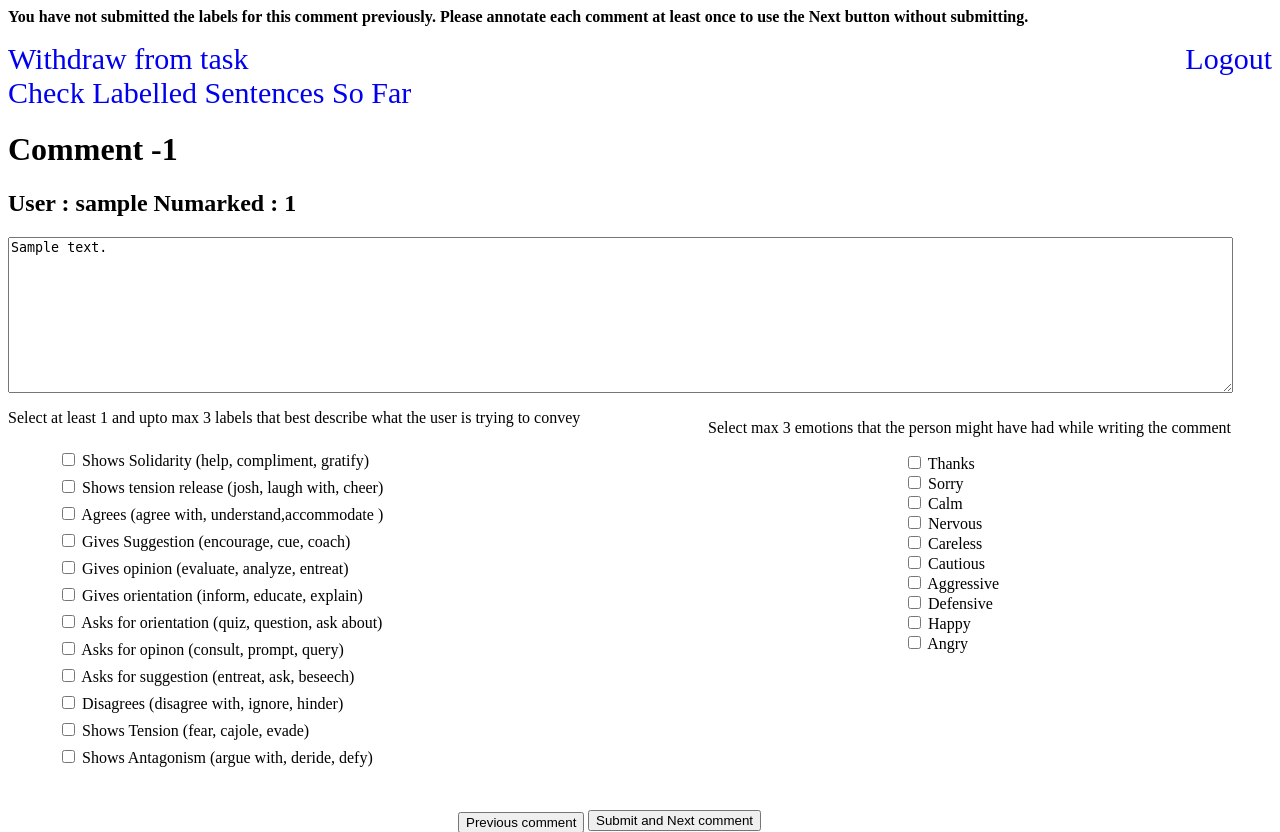
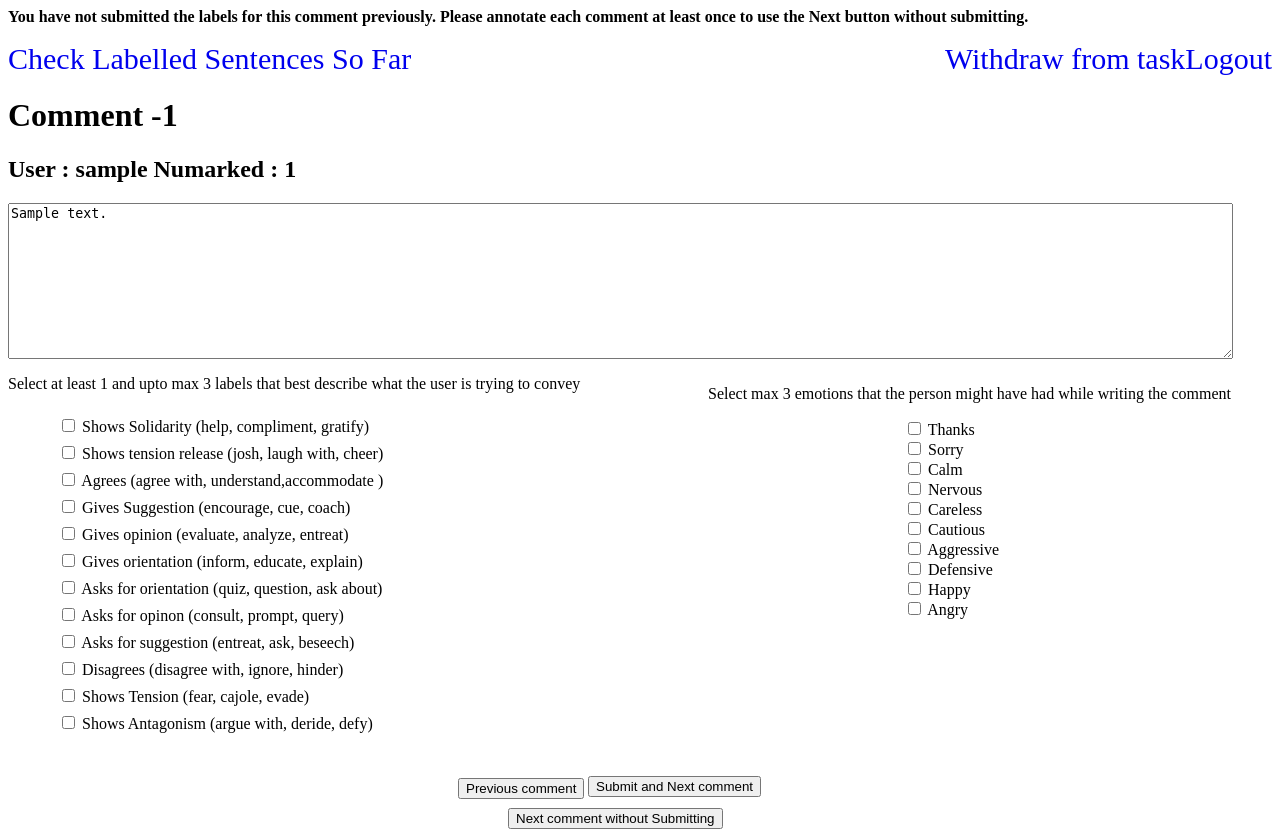
Before and after one commit to deerishi/Github-Amazon-Mechanical-Turk-Project, a Django app: page /1/notSubmitted/ in a window 1280 px wide. Shown: the top 832 px of the page. Run offline with Django 3.2, Linux system fonts and the light colour scheme; a user stored in the database is signed in; tables that the repository leaves empty hold one stand-in row (values such as "Sample post").

Commit message:
added withdraw functionality

```diff
--- a/connect3/try1/static/try1/style.css
+++ b/connect3/try1/static/try1/style.css
@@ -5,7 +5,7 @@
 }
 
 #withdraw{
-	float: center;
+	float: right;
 	font-size: 30px;
 	text-decoration: none;
 }
```
